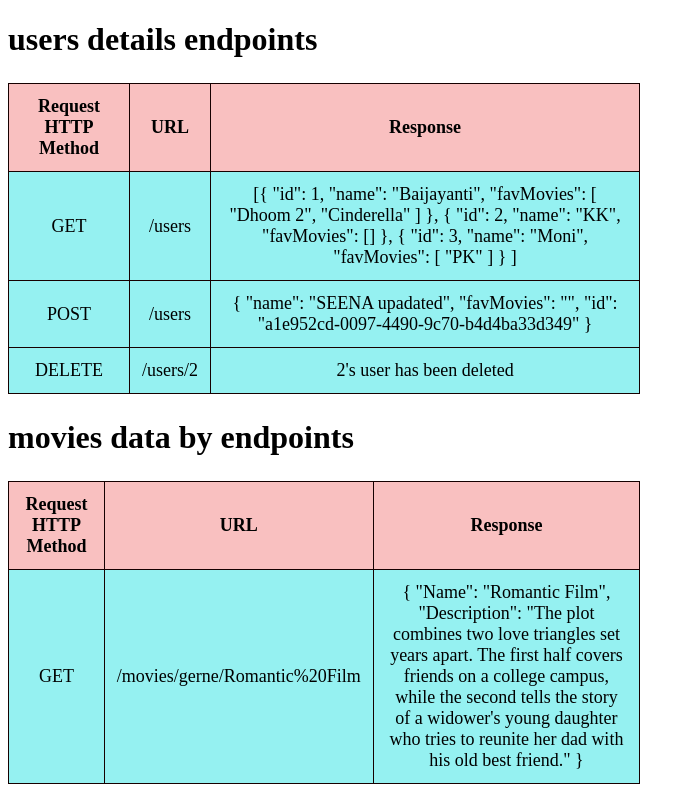
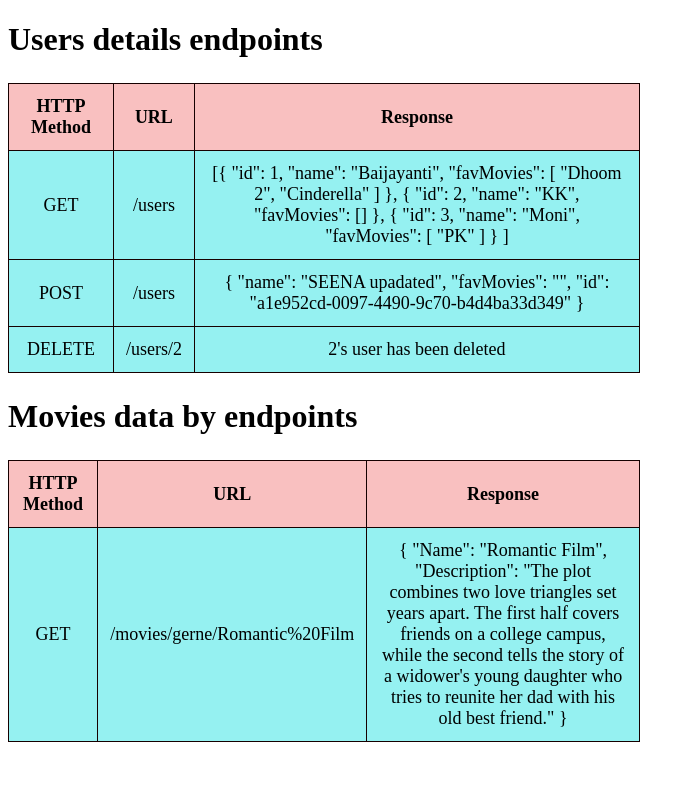
Before and after one commit to dash-baijayanti/movie-api, a website: page public/documentation.html in a window 1280 px wide. Shown: the whole page, without its empty margins (0-695 px from the left). Drawn offline with Linux system fonts and the light colour scheme.

Commit message:
Documentation endpoint

```diff
--- a/public/documentation.html
+++ b/public/documentation.html
@@ -25,11 +25,11 @@
         }
 </style>
 <body>
-    <h1> users details  endpoints </h1>
+    <h1> Users details  endpoints </h1>
     <table>
 
         <tr>
-            <th>Request HTTP Method</th>
+            <th>HTTP Method</th>
              <th>URL</th>
              <th>Response</th>
         </tr>
@@ -75,10 +75,10 @@
             <td>2's user has been deleted</td>
         </tr>
     </table>
-    <h1> movies data by endpoints</h1>
+    <h1> Movies data by endpoints</h1>
     <table>
         <tr>
-            <th>Request HTTP Method</th>
+            <th>HTTP Method</th>
              <th>URL</th>
              <th>Response</th>
         </tr>
```
Also changed, not shown: README.md.
